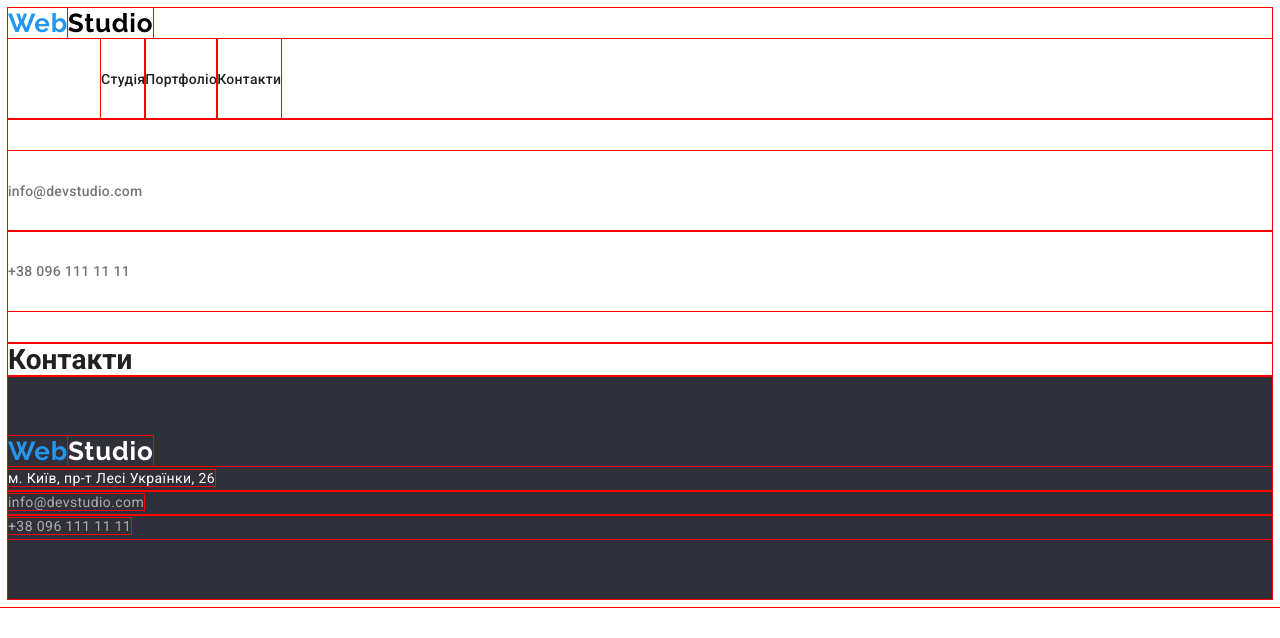
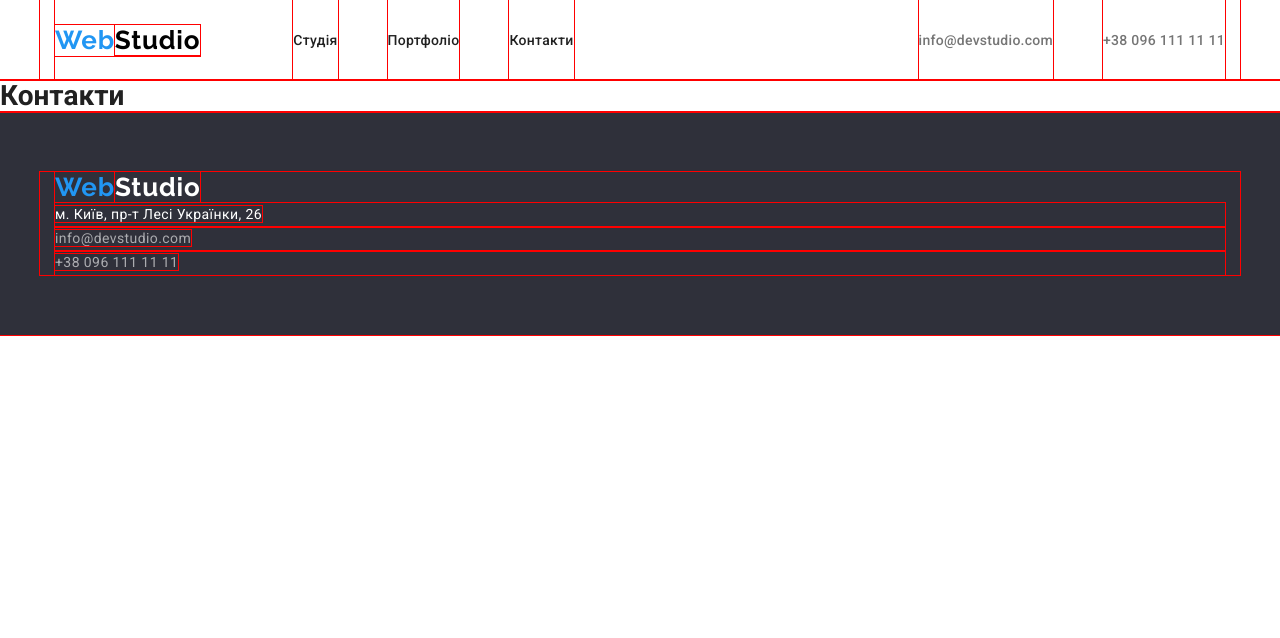
Before and after one commit to DworenDP/goit-markup-hw-03, a plain HTML site: page contacts.html in a window 1280 px wide. Drawn offline with nearby package versions, Linux system fonts and the light colour scheme.

Commit message:
fix contacts

```diff
--- a/contacts.html
+++ b/contacts.html
@@ -26,39 +26,44 @@
         <title>Contacts</title>
         <link
             rel="stylesheet"
+            href="https://cdnjs.cloudflare.com/ajax/libs/modern-normalize/1.1.0/modern-normalize.min.css"
+        />
+        <link
+            rel="stylesheet"
             href="./styles/styles.css"
         />
     </head>
 
     <body>
         <!-- site header -->
-        <header>
-            <nav>
+        <header class="header">
+            <div class="container header-box">
+                <nav class="main-nav">
                     <!-- company logo -->
                     <a
                         href="./index.html"
-                    class="logo link"
+                        class="logo link logo-box"
                         lang="en"
                         >Web<span class="logo-item">Studio</span></a
                     >
 
                     <!-- list of site links -->
                     <ul class="site-nav">
-                    <li>
+                        <li class="nav-item">
                             <a
                                 href="./index.html"
                                 class="nav-link link"
                                 >Студія</a
                             >
                         </li>
-                    <li>
+                        <li class="nav-item">
                             <a
                                 href="./portfolio.html"
                                 class="nav-link link"
                                 >Портфоліо</a
                             >
                         </li>
-                    <li>
+                        <li class="nav-item">
                             <a
                                 href="./contacts.html"
                                 class="nav-link link"
@@ -69,8 +74,8 @@
                 </nav>
 
                 <!-- a list of company contacts -->
-            <ul class="contact-link">
-                <li>
+                <ul class="contact-box">
+                    <li class="contact-item">
                         <a
                             class="contact-link link"
                             href="mailto:info@devstudio.com"
@@ -79,7 +84,7 @@
                             >info@devstudio.com</a
                         >
                     </li>
-                <li>
+                    <li class="contact-item">
                         <a
                             class="contact-link link"
                             href="tel:+380961111111"
@@ -87,6 +92,7 @@
                         >
                     </li>
                 </ul>
+            </div>
         </header>
         <main>
             <h1>Контакти</h1>
@@ -94,6 +100,7 @@
 
         <!-- footer, address and contacts  -->
         <footer class="footer">
+            <div class="container">
                 <a
                     href="./index.html"
                     class="logo link"
@@ -129,6 +136,7 @@
                         </li>
                     </ul>
                 </address>
+            </div>
         </footer>
     </body>
 </html>
```
Lines whose indentation alone changed are shown as unchanged.
